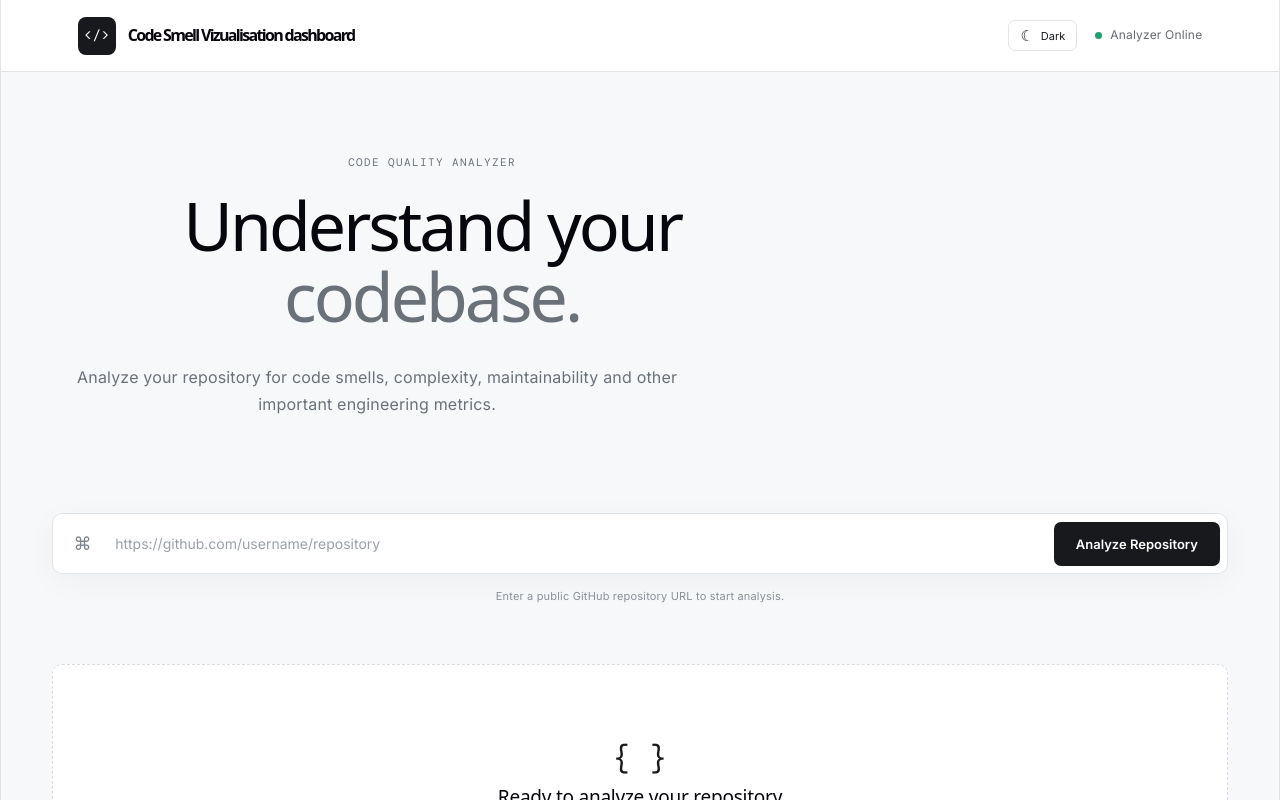
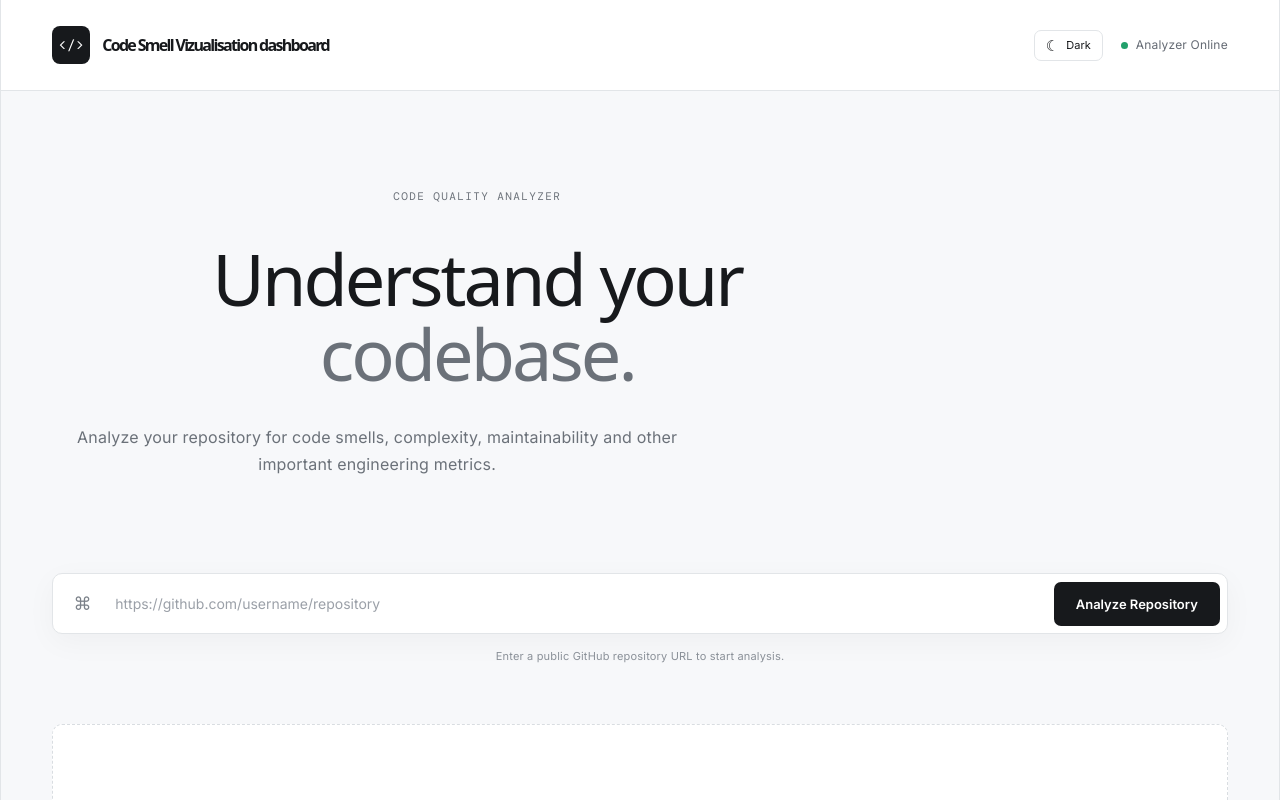
Before and after one commit to Jayapramod/Code_Smell_Visualization_Dashboard, a React app in the folder frontend/: page / in a window 1280 px wide. Shown: the top 800 px of the page. Built offline with nearby package versions, Linux system fonts and the light colour scheme; the HTML template or start-up script is replaced by a standard one.

Commit message:
fixing the css

```diff
--- a/frontend/src/App.css
+++ b/frontend/src/App.css
@@ -2,6 +2,7 @@
 
 :root {
   --bg: #f7f8fa;
+
   --surface: #ffffff;
   --surface-secondary: #f8f9fa;
 
@@ -12,14 +13,15 @@
   --border: #e2e5e8;
   --border-light: #eef0f2;
 
-  --button-bg: #17191c;
-  --button-text: #ffffff;
+  --accent: #17191c;
+  --accent-text: #ffffff;
 
   --icon-bg: #f1f2f4;
 }
 
 .app.dark {
   --bg: #0d0f12;
+
   --surface: #15181c;
   --surface-secondary: #1b1f24;
 
@@ -30,8 +32,8 @@
   --border: #292e35;
   --border-light: #22272d;
 
-  --button-bg: #f1f3f5;
-  --button-text: #101214;
+  --accent: #f1f3f5;
+  --accent-text: #101214;
 
   --icon-bg: #242930;
 }
@@ -82,7 +84,9 @@ input {
 ========================= */
 
 .header {
-  height: 72px;
+  width: 100%;
+  min-height: 72px;
+
   border-bottom: 1px solid var(--border);
   background: var(--surface);
 
@@ -90,7 +94,9 @@ input {
   align-items: center;
   justify-content: space-between;
 
-  padding: 0 6%;
+  padding: 0 clamp(20px, 4vw, 64px);
+
+  color: var(--text);
 
   transition:
     background 0.25s ease,
@@ -123,8 +129,8 @@ input {
 .brand h1 {
   font-size: 16px;
   font-weight: 700;
+  color: var(--text);
 }
-
 .brand p {
   color: var(--text-secondary);
   font-size: 11px;
@@ -152,8 +158,10 @@ input {
 ========================= */
 
 .container {
-  width: min(1200px, 92%);
-  margin: auto;
+  width: 100%;
+  max-width: 1440px;
+  margin: 0 auto;
+  padding: 0 clamp(20px, 4vw, 64px);
 }
 
 /* =========================
@@ -161,8 +169,8 @@ input {
 ========================= */
 
 .hero {
-  padding: 75px 0 40px;
-  max-width: 760px;
+  padding: clamp(45px, 7vw, 90px) 0 40px;
+  max-width: 850px;
 }
 
 .eyebrow,
@@ -174,10 +182,10 @@ input {
 }
 
 .hero h1 {
-  font-size: clamp(40px, 6vw, 68px);
+  font-size: clamp(38px, 6vw, 72px);
   line-height: 1.05;
-  letter-spacing: -3px;
-  margin-top: 14px;
+  letter-spacing: clamp(-3px, -0.25vw, -1px);
+  color: var(--text);
 }
 
 .hero h1 span {
@@ -471,7 +479,7 @@ section {
 ========================= */
 
 .summary-card {
-  background: #ffffff;
+  background: var(--surface);
   border: 1px solid #e1e4e7;
 
   border-radius: 10px;
@@ -491,8 +499,8 @@ section {
   flex-shrink: 0;
 
   background: #17191c;
-  color: white;
-
+  color: var(--text-secondary);
+  color: var(--text);
   border-radius: 7px;
 
   display: flex;
--- a/frontend/src/index.css
+++ b/frontend/src/index.css
@@ -86,6 +86,7 @@ h2 {
   font-size: 24px;
   line-height: 118%;
   letter-spacing: -0.24px;
+  color: var(--text);
   margin: 0 0 8px;
   @media (max-width: 1024px) {
     font-size: 20px;
```
